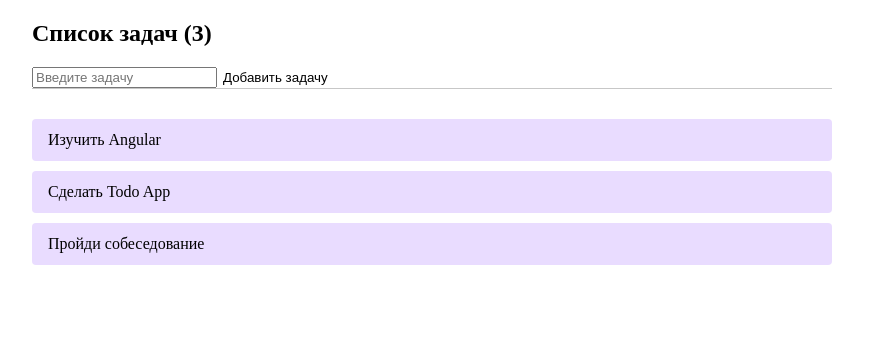
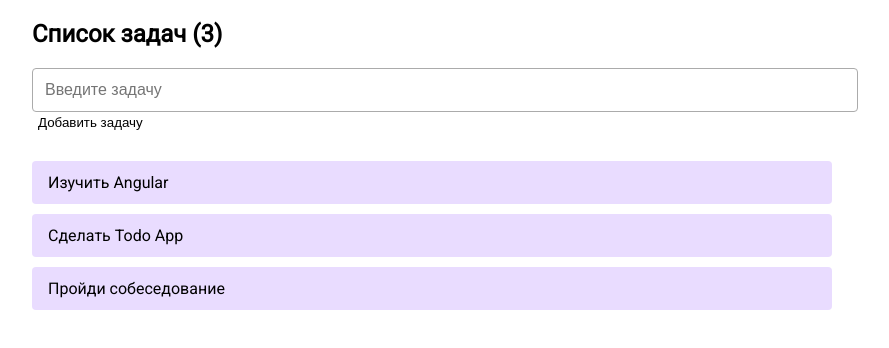
Before and after one commit to CodeOfMisanthrope/angular-todo, an Angular app: page / in a window 1280 px wide. Shown: the top 348 px of the page, without its empty margins (208-1097 px from the left). Built offline with nearby package versions, Linux system fonts and the light colour scheme.

Commit message:
feat: added ui-btn

```diff
--- a/src/app/components/list/list.scss
+++ b/src/app/components/list/list.scss
@@ -1,6 +1,6 @@
 .task-list {
   &__header {
-    border-bottom: 1px solid #c7c7c7;
+    //border-bottom: 1px solid #c7c7c7;
     margin-bottom: 30px;
   }
 
@@ -9,4 +9,17 @@
       margin-bottom: 10px;
     }
   }
+
+  &__content {
+    display: flex;
+    align-items: center;
+  }
+
+  &__ui {
+    &-input {
+      display: flex;
+      width: 300px;
+      margin-right: 30px;
+    }
+  }
 }
--- /dev/null
+++ b/src/app/components/ui/ui-btn/ui-btn.html
@@ -0,0 +1,4 @@
+<!--<button class=".btn">{{ text }}</button>-->
+<button class="btn">
+  <ng-content></ng-content>
+</button>
--- a/src/app/components/ui/ui-input/ui-input.component.scss
+++ b/src/app/components/ui/ui-input/ui-input.component.scss
@@ -1,3 +1,11 @@
 .input {
+  padding: 12px;
+  width: 100%;
+  font-size: 16px;
+  border-radius: 4px;
+  border: 1px solid #ababab;
 
+  &:focus {
+    outline: none;
+  }
 }
--- /dev/null
+++ b/src/fonts.css
@@ -0,0 +1 @@
+@import url('https://fonts.googleapis.com/css2?family=Roboto:ital@0;1&display=swap');
--- a/src/styles.scss
+++ b/src/styles.scss
@@ -1,6 +1,7 @@
 /* You can add global styles to this file, and also import other style files */
 
-@use "normalize";
+@use "normalize.css";
+@use "fonts.css";
 
 :root {
   --dark-color: #000000;
@@ -10,6 +11,7 @@
 body {
   //background-color: var(--dark-color);
   //color: var(--light-color);
+  font-family: Roboto, sans-serif;
 }
 
 .container {
```
Also changed, not shown: src/app/components/ui/ui-btn/ui-btn.scss (added, +7 -0 lines), src/app/components/ui/ui-btn/ui-btn.ts (added, +11 -0 lines), src/normalize.css (renamed from src/normalize.scss).
